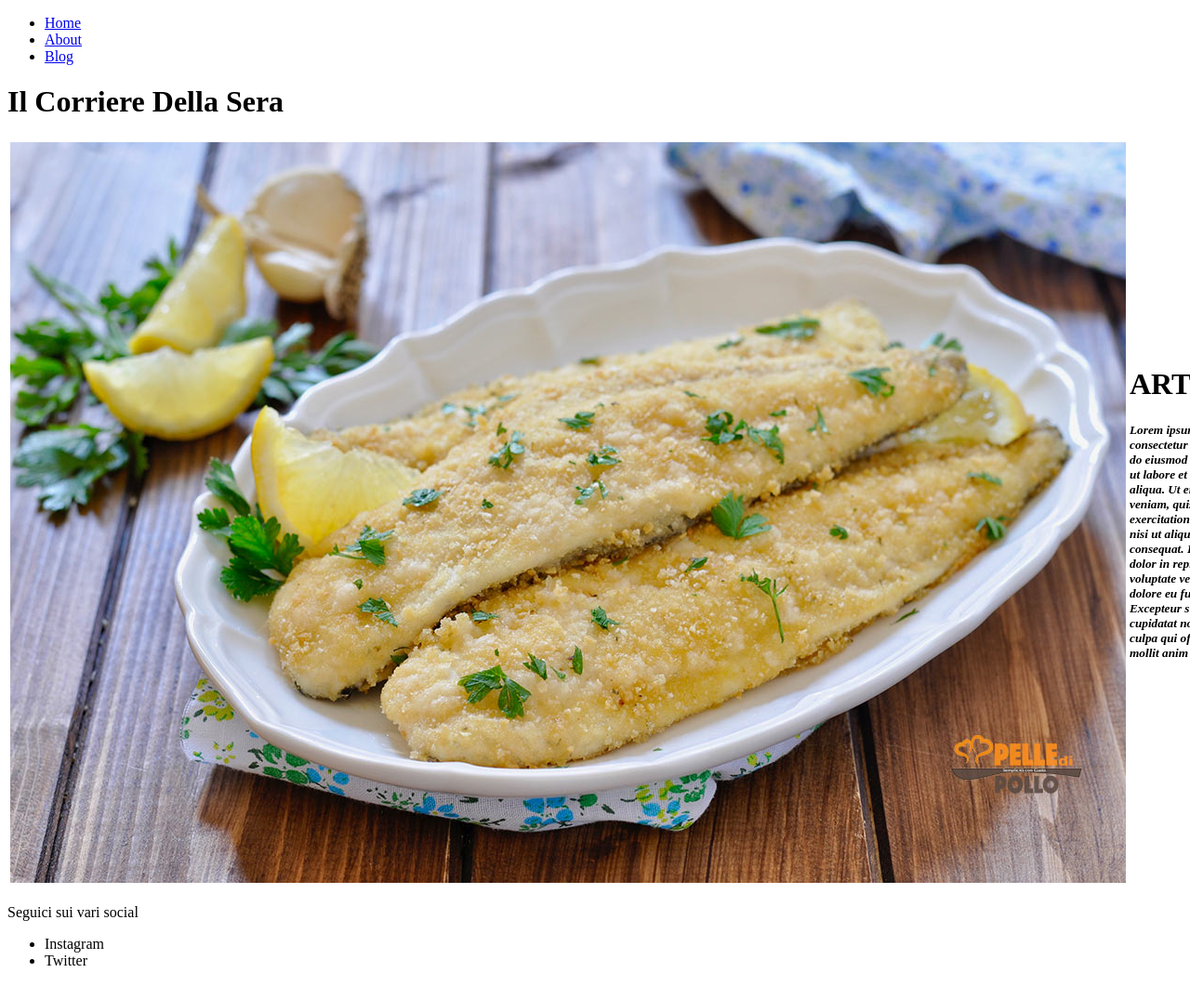
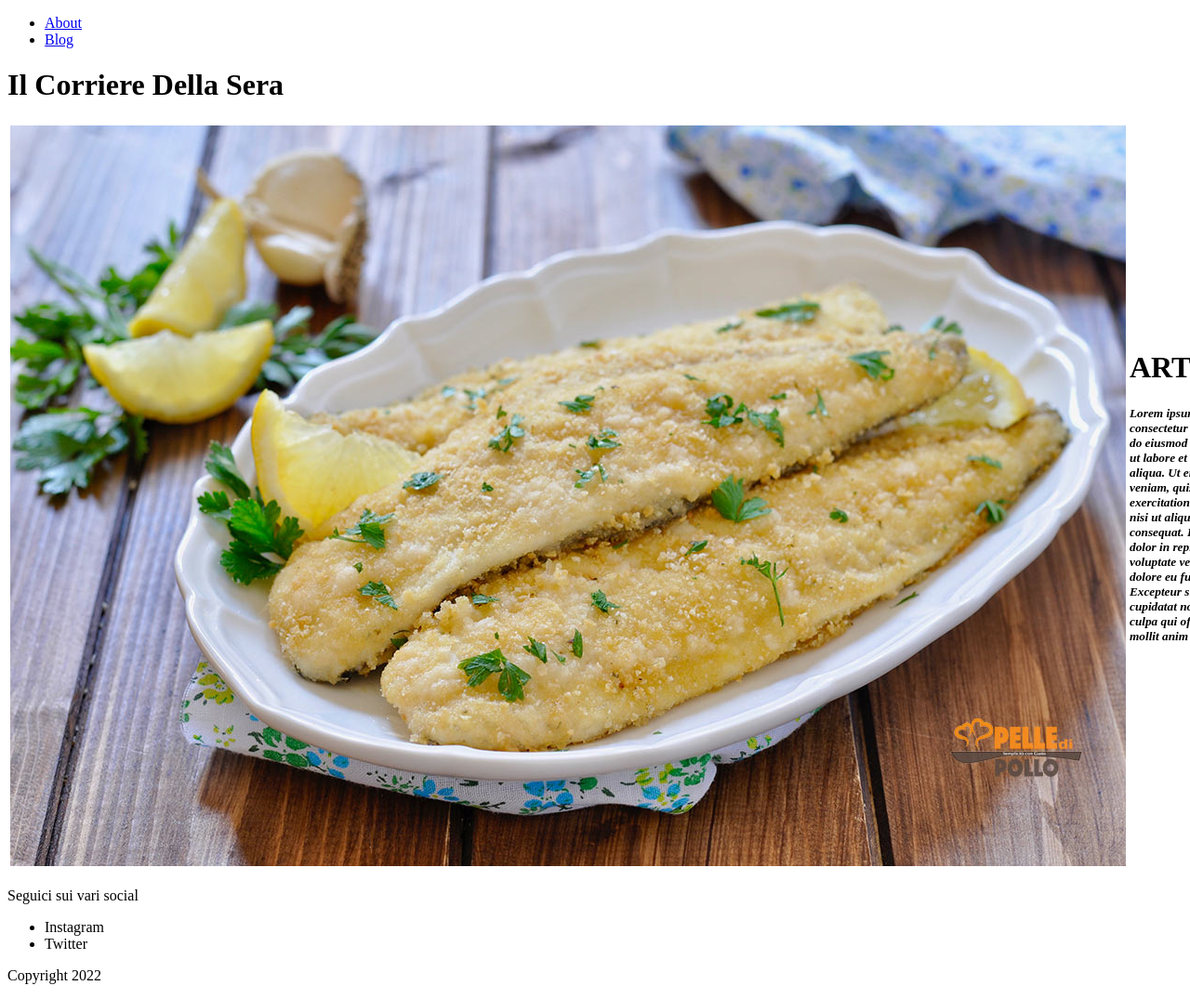
Before and after one commit to StebsV2/AccademyEx, a plain HTML site: page index.html in a window 1280 px wide. Shown: the top 1075 px of the page at 93% size. Drawn offline with Linux system fonts and the light colour scheme.

Commit message:
Update index.html

```diff
--- a/index.html
+++ b/index.html
@@ -5,15 +5,16 @@
     <title>Home</title>
   </head>
   <body>
-
-    <div class="navbar">
+    <header>
+      <nav>
         <ul>
-        <li><a href="index.html">Home</a></li>
           <li><a href="about.html">About</a></li>
           <li><a href="blog.html">Blog</a></li>
         </ul>
-    </div>
+      </nav>
       <h1>Il Corriere Della Sera</h1>
+    </header>
+    <main>
         <div class="anteprimaHome">
           <table>
             <tr>
@@ -31,14 +32,15 @@
             </tr>
           </table>
       </div>
+    </main>
     <footer>
       <p>Seguici sui vari social</p>
       <ul>
         <li>Instagram</li>
         <li>Twitter</li>
       </ul>
+      <p>Copyright 2022</p>
     </footer>
-
 
 
 
```
Lines whose indentation alone changed are shown as unchanged.
